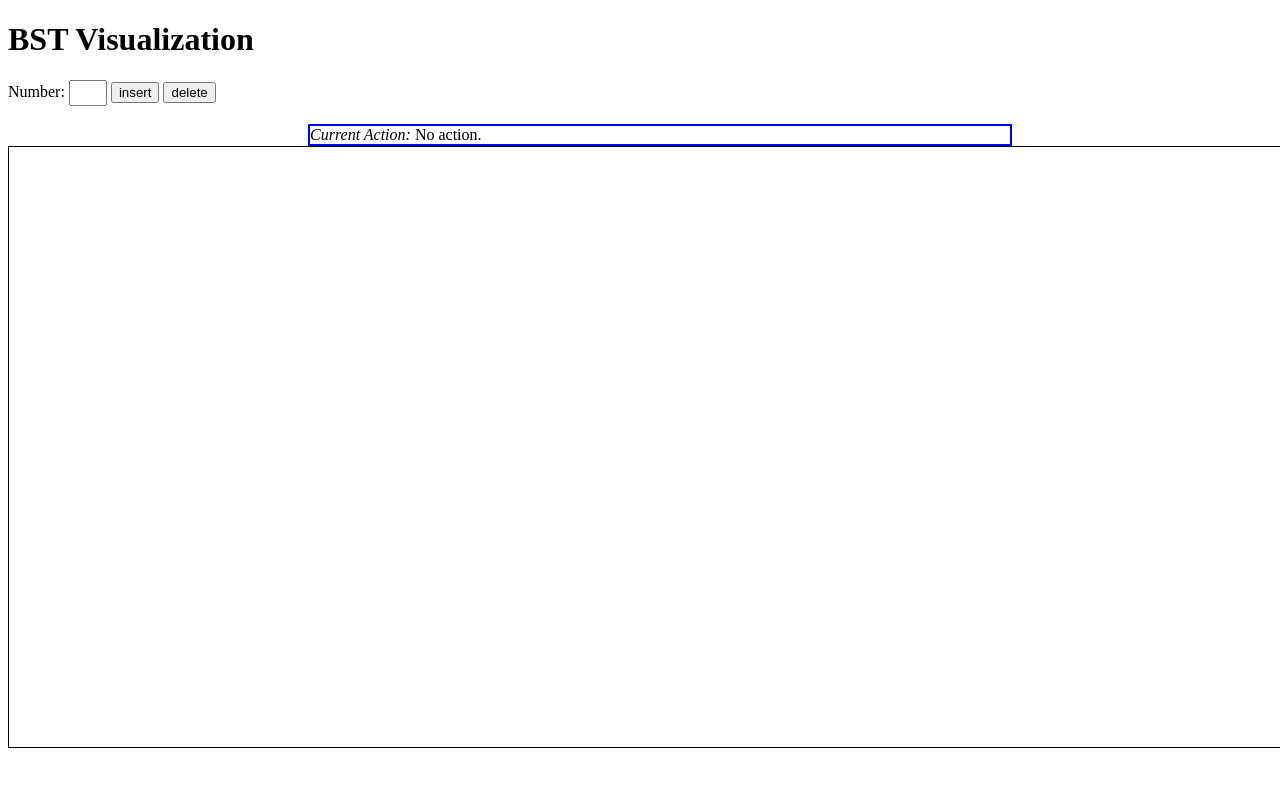
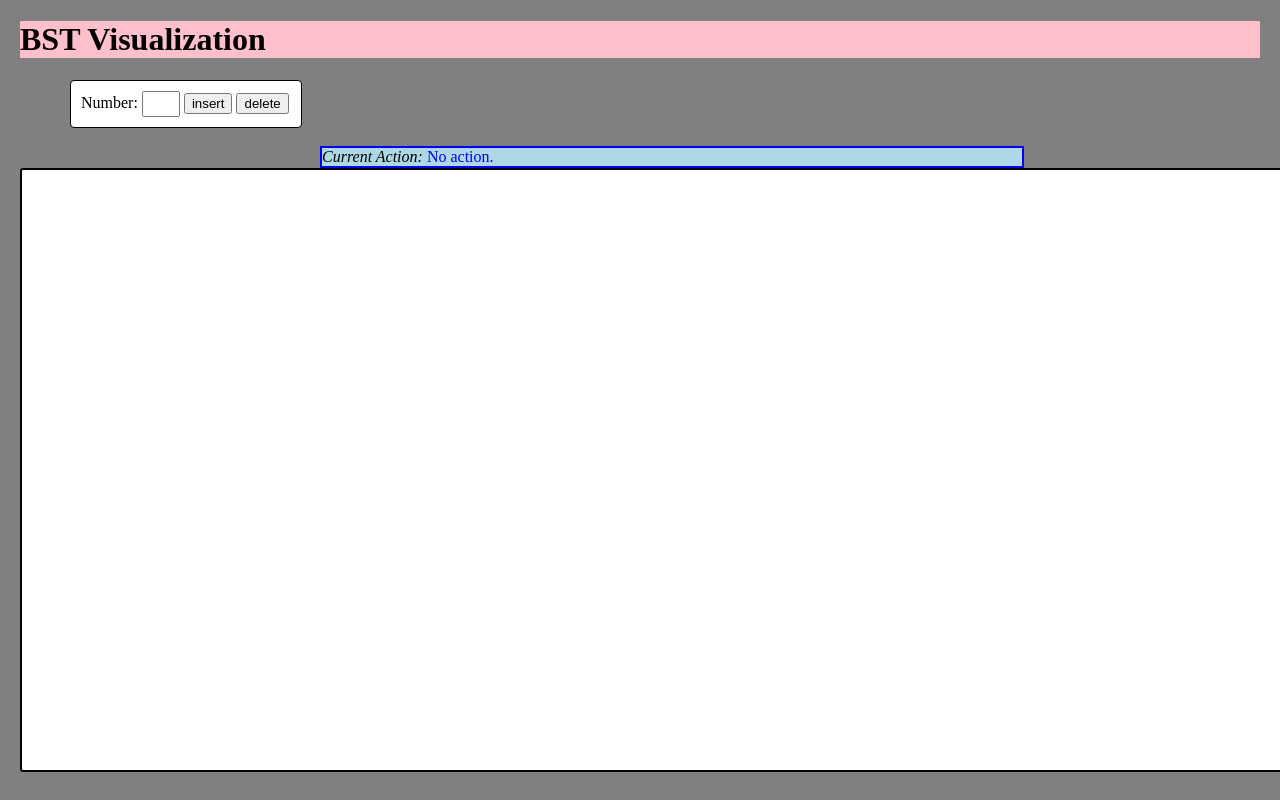
Before and after one commit to ta0a2000t/AlgorithmsVisualizer, a plain HTML site: page bst.html in a window 1280 px wide. Shown: the top 800 px of the page. Drawn offline with Linux system fonts and the light colour scheme.

Commit message:
updated css

```diff
--- a/src/bst.js
+++ b/src/bst.js
@@ -179,6 +179,7 @@ export default class BST {
     } else {
 
       if(this.shadedNode === undefined) {
+        ElementsModifier.setActionMessage("Search for " + value + " in the tree...")
         this.shadedNode = this.root
         this.currDeleteVal = value
         this.state = this.STATES.DELETE_FIND
--- a/style.css
+++ b/style.css
@@ -1,5 +1,28 @@
+body {
+  margin: 20px;
+}
 #gameScreen {
-    border: 1px solid black;
+    border: 2px solid black;
+    border-radius: 3px;
+}
+body {
+  background-color: gray;
+}
+h1 {
+  background-color: pink;
+}
+form {
+  padding: 10px;
+  margin-left: 50px;
+  border-radius: 4px;
+  width: 210px;
+  border: 1px solid black;
+  background-color: white;
+
+}
+
+canvas {
+  background-color: white;
 }
 
 table {
@@ -33,9 +56,11 @@ input[type="text"] {
   width: 700px;
   margin-left: 300px;
   font-style: oblique;
+  background-color: lightblue;
 }
 
 #actionMessage {
   display: inline;
   font-style: normal;
+  color: rgba(0, 0, 255, 1);
 }
```
